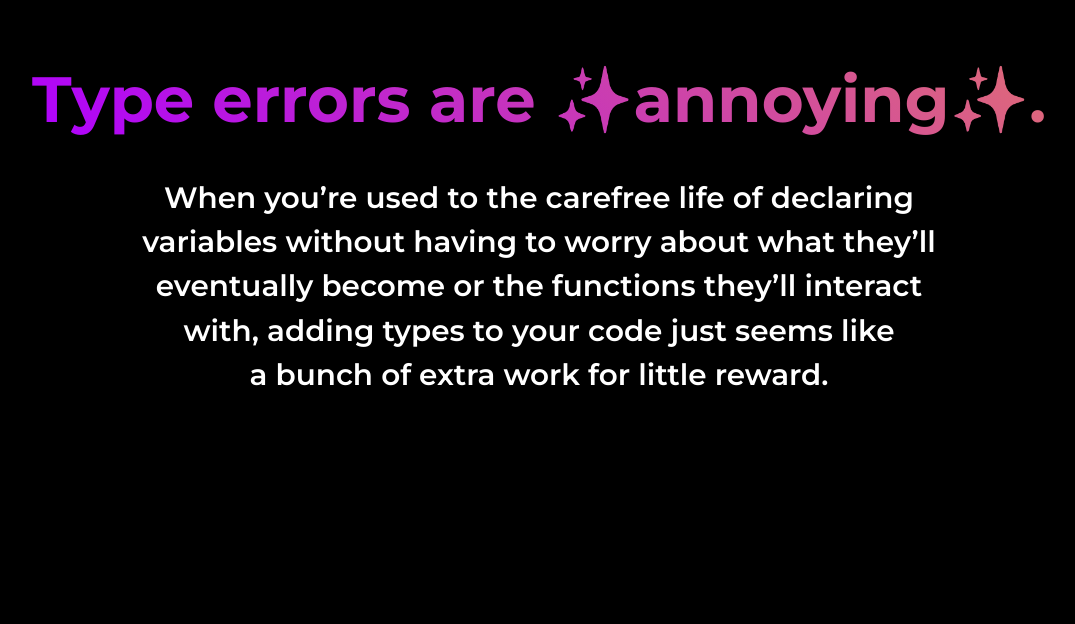
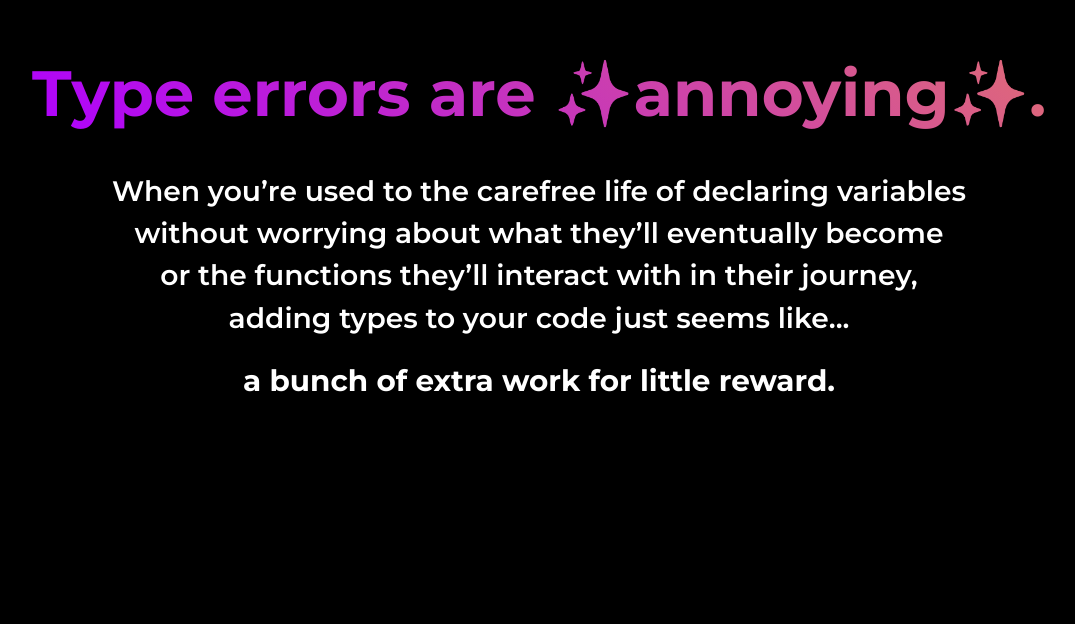
Before and after one commit to shaundai/TSforJSDevsSite, a React (Create React App) app: page / in a window 1280 px wide. Shown: the part 176-800 px from the top of the page, without its empty margins (101-1176 px from the left). Built offline with nearby package versions, Linux system fonts and the light colour scheme; a web font is replaced by a local one.

Commit message:
remove unused dependencies and update header section styling

```diff
--- a/package.json
+++ b/package.json
@@ -6,9 +6,7 @@
     "@testing-library/jest-dom": "^5.12.0",
     "@testing-library/react": "^11.2.6",
     "@testing-library/user-event": "^12.8.3",
-    "bootstrap": "^4.6.0",
     "react": "^17.0.2",
-    "react-bootstrap": "^1.6.0",
     "react-dom": "^17.0.2",
     "react-scripts": "4.0.3",
     "styled-components": "^5.3.0",
--- a/public/index.html
+++ b/public/index.html
@@ -6,6 +6,12 @@
     <link rel="preconnect" href="https://fonts.gstatic.com">
     <link href="https://fonts.googleapis.com/css2?family=Montserrat:ital,wght@0,100;0,200;0,300;0,400;0,500;0,600;0,700;0,800;0,900;1,100;1,200;1,300;1,400;1,500;1,600;1,700;1,800;1,900&family=Seaweed+Script&display=swap" rel="stylesheet">
     <meta name="viewport" content="width=device-width, initial-scale=1" />
+    <link
+  rel="stylesheet"
+  href="https://cdn.jsdelivr.net/npm/bootstrap@4.6.0/dist/css/bootstrap.min.css"
+  integrity="sha384-B0vP5xmATw1+K9KRQjQERJvTumQW0nPEzvF6L/Z6nronJ3oUOFUFpCjEUQouq2+l"
+  crossorigin="anonymous"
+/>
     <meta name="theme-color" content="#000000" />
     <meta
       name="description"
--- a/src/components/Header.js
+++ b/src/components/Header.js
@@ -1,6 +1,7 @@
 import styled from "styled-components"
 
 import { HeaderText } from "./styles"
+import { Colors } from '../util/Colors'
 import { Emoji, device } from "../util/util"
 
 const HeaderContainer = styled.div`
@@ -13,14 +14,35 @@ const HeaderContainer = styled.div`
 `
 
 const CourseDescription = styled.div`
-	font-size: 2.3vw;
+	font-size: 2.2vw;
   font-weight: 600;
-	width: 70%;
+	width: 90%;
   margin-top: 29px;
   @media ${device.tablet} {
 		font-size: 16px;
     margin-top: 16px;
 	}
+  @media ${device.mobile} {
+		font-size: 12px;
+    margin-top: 16px;
+	}
+`
+
+const SmallHeaderText = styled.span`
+font-size: 2.3vw;
+font-family: "Montserrat", sans-serif;
+font-weight: bold;
+color: ${Colors.white};
+@media ${device.tablet} {
+  font-size: 16px;
+	}
+  @media ${device.mobile} {
+		font-size: 12px;
+	}
+`
+
+const SmallHeaderTextContainer = styled.div`
+margin-top: 20px;
 `
 
 export const Header = () => {
@@ -32,10 +54,13 @@ export const Header = () => {
 				<Emoji symbol="✨" label="sparkles" />.
 			</HeaderText>
 			<CourseDescription>
-				When you’re used to the carefree life of declaring variables without
-				having to worry about what they’ll eventually become or
-				the functions they’ll interact with, adding types to your code
-				just seems like <div>a bunch of extra work for little reward.</div>
+				<div>When you’re used to the carefree life of declaring variables</div>
+        <div>without worrying about what they’ll eventually become</div>
+				<div>or the functions they’ll interact with in their journey,</div>
+        <div>adding types to your code just seems like... </div>
+        <SmallHeaderTextContainer>
+          <SmallHeaderText>a bunch of extra work for little reward.</SmallHeaderText>
+        </SmallHeaderTextContainer>
 			</CourseDescription>
 		</HeaderContainer>
 	)
```
Also changed, not shown: 1 other file (tests, documents, lock files or other folders).
